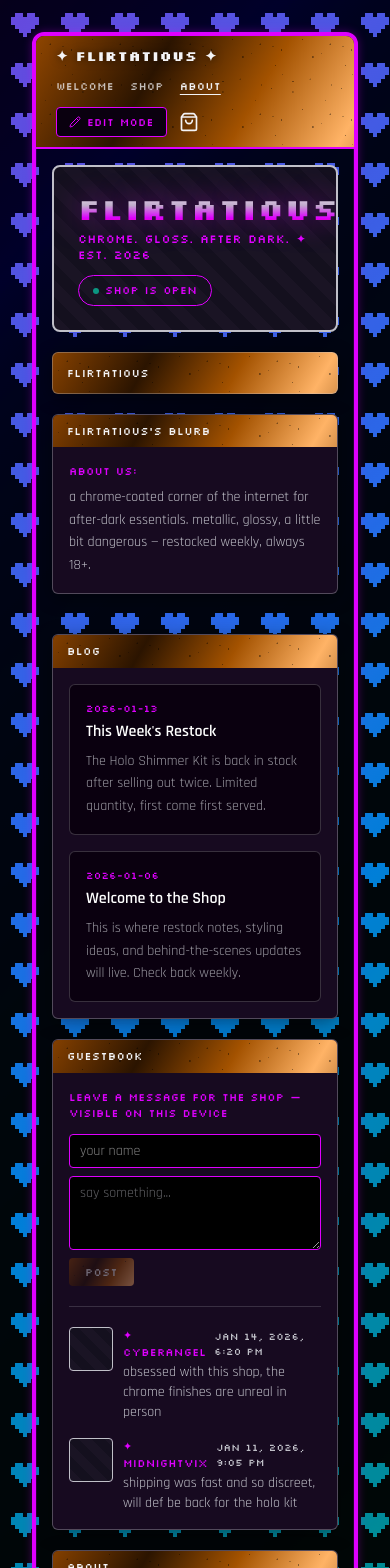
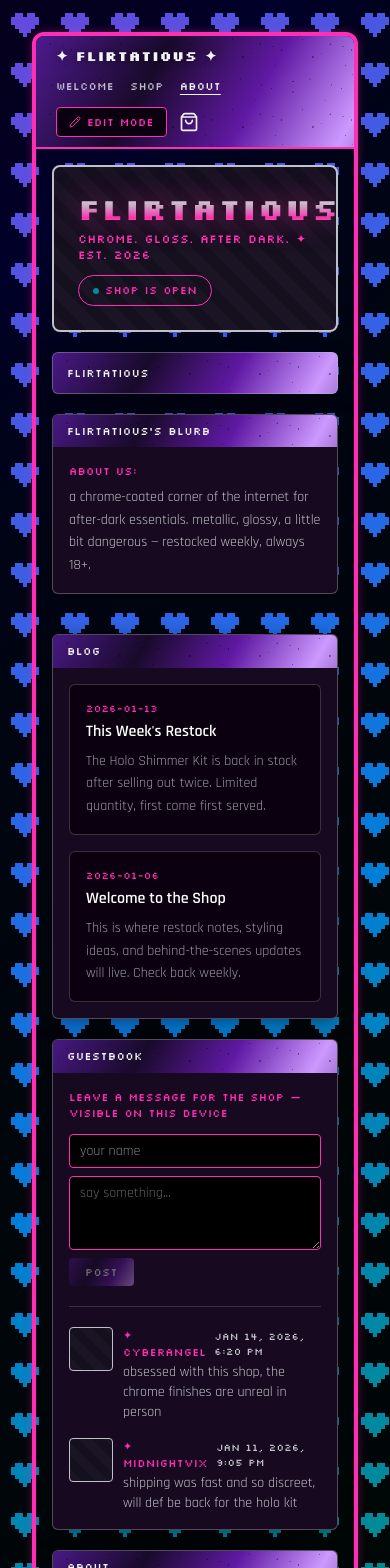
Before and after one commit to pwjkbc9ddp-netizen/flirtatious-app, a React (Vite) app: page /about in a window 390 px wide. Shown: the top 1568 px of the page. Built offline with nearby package versions, Linux system fonts and the light colour scheme.

Commit message:
Recolor entire UI to sample directly from the heart border gradient: chrome panels violet (was tangerine), primary accents magenta #ff2fb3 (was orchid), status cyan #00e5ff (was aqua), lime #aef62c as new tertiary accent (was coral)

```diff
--- a/src/components/CartDrawer.jsx
+++ b/src/components/CartDrawer.jsx
@@ -17,7 +17,7 @@ export default function CartDrawer({ open, onClose, cart, cartCount, cartTotal,
         </div>
         <div className="flex-1 overflow-y-auto p-4 flex flex-col gap-3">
           {cart.length === 0 && (
-            <div className="text-center font-mono text-xs text-[#df00ff] mt-10">your bag is empty</div>
+            <div className="text-center font-mono text-xs text-[#ff2fb3] mt-10">your bag is empty</div>
           )}
           {cart.map((item) => (
             <div key={item.id} className="flex gap-3 items-center border-b pb-3" style={{ borderColor: "rgba(192,192,200,0.15)" }}>
@@ -26,11 +26,11 @@ export default function CartDrawer({ open, onClose, cart, cartCount, cartTotal,
               </div>
               <div className="flex-1">
                 <div className="text-sm font-semibold text-white">{item.name}</div>
-                <div className="font-mono text-xs" style={{ color: "#df00ff" }}>${item.price.toFixed(2)}</div>
+                <div className="font-mono text-xs" style={{ color: "#ff2fb3" }}>${item.price.toFixed(2)}</div>
                 <div className="flex items-center gap-2 mt-1">
-                  <button onClick={() => onUpdateQty(item.id, item.qty - 1)} className="w-5 h-5 border rounded text-xs" style={{ borderColor: "#df00ff" }}>-</button>
+                  <button onClick={() => onUpdateQty(item.id, item.qty - 1)} className="w-5 h-5 border rounded text-xs" style={{ borderColor: "#ff2fb3" }}>-</button>
                   <span className="font-mono text-xs w-4 text-center">{item.qty}</span>
-                  <button onClick={() => onUpdateQty(item.id, item.qty + 1)} className="w-5 h-5 border rounded text-xs" style={{ borderColor: "#df00ff" }}>+</button>
+                  <button onClick={() => onUpdateQty(item.id, item.qty + 1)} className="w-5 h-5 border rounded text-xs" style={{ borderColor: "#ff2fb3" }}>+</button>
                 </div>
               </div>
             </div>
@@ -39,7 +39,7 @@ export default function CartDrawer({ open, onClose, cart, cartCount, cartTotal,
         <div className="p-4 border-t" style={{ borderColor: "rgba(192,192,200,0.25)" }}>
           <div className="flex justify-between font-mono text-sm mb-3">
             <span>Subtotal</span>
-            <span style={{ color: "#df00ff" }}>${cartTotal.toFixed(2)}</span>
+            <span style={{ color: "#ff2fb3" }}>${cartTotal.toFixed(2)}</span>
           </div>
           <button
             disabled={cart.length === 0}
--- a/src/components/Layout.jsx
+++ b/src/components/Layout.jsx
@@ -133,15 +133,15 @@ export default function Layout({
         .framed-inner {
           position: relative;
           z-index: 2;
-          border: 4px solid #df00ff;
-          box-shadow: 0 0 10px rgba(223,0,255,0.3), 0 0 0 1px rgba(223,0,255,0.15) inset;
+          border: 4px solid #ff2fb3;
+          box-shadow: 0 0 10px rgba(255,47,179,0.3), 0 0 0 1px rgba(255,47,179,0.15) inset;
         }
         .sparkle-bg {
           background:
-            radial-gradient(2px 2px at 20px 30px, rgba(223,0,255,0.5), transparent),
+            radial-gradient(2px 2px at 20px 30px, rgba(255,47,179,0.5), transparent),
             radial-gradient(2px 2px at 140px 90px, rgba(192,192,200,0.4), transparent),
-            radial-gradient(1.5px 1.5px at 90px 160px, rgba(255,0,102,0.5), transparent),
-            radial-gradient(2px 2px at 250px 60px, rgba(223,0,255,0.4), transparent),
+            radial-gradient(1.5px 1.5px at 90px 160px, rgba(174,246,44,0.5), transparent),
+            radial-gradient(2px 2px at 250px 60px, rgba(255,47,179,0.4), transparent),
             radial-gradient(1.5px 1.5px at 320px 200px, rgba(192,192,200,0.4), transparent);
           background-size: 380px 380px;
           background-color: transparent;
@@ -159,7 +159,7 @@ export default function Layout({
           color: #c0c0c8;
         }
         .thumb-fallback {
-          background-color: rgba(223,0,255,0.35);
+          background-color: rgba(255,47,179,0.35);
           background-image: repeating-linear-gradient(45deg, #1a1424 0 9px, #14101e 9px 18px);
         }
         @keyframes pulse { 0%, 100% { opacity: 1; } 50% { opacity: 0.25; } }
@@ -170,7 +170,7 @@ export default function Layout({
         .chrome-silver {
           position: relative;
           overflow: hidden;
-          background: linear-gradient(120deg, #4d2200 0%, #b35900 18%, #ff9933 28%, #8c4400 42%, #2b1400 58%, #a35200 72%, #ffb366 85%, #663300 100%);
+          background: linear-gradient(120deg, #2e0f4d 0%, #6a1fb3 18%, #b366ff 28%, #4d1a8c 42%, #190a2b 58%, #6019a3 72%, #cc99ff 85%, #3d1966 100%);
           background-size: 220% 220%;
           animation: chromeShift 9s ease-in-out infinite;
         }
@@ -236,7 +236,7 @@ export default function Layout({
       <div className="sparkle-bg pb-16">
         {/* TOP NAV */}
         <div className="chrome-silver flex justify-between items-center gap-3 px-5 py-2.5 flex-wrap"
-          style={{ borderBottom: "2px solid #df00ff" }}>
+          style={{ borderBottom: "2px solid #ff2fb3" }}>
           <NavLink to="/" className="chrome-silver-content font-display font-black tracking-widest text-sm sm:text-base" style={{ color: "#f4f4f6", textShadow: "0 0 8px rgba(0,0,0,0.6)" }}>
             ✦ {settings.brandName} ✦
           </NavLink>
@@ -257,9 +257,9 @@ export default function Layout({
               onClick={() => setEditMode((v) => !v)}
               className="font-mono text-[11px] tracking-wide px-3 py-1.5 rounded border transition-colors flex items-center gap-1.5"
               style={{
-                background: editMode ? "#df00ff" : "#0a000f",
-                color: editMode ? "#0a000f" : "#df00ff",
-                borderColor: "#df00ff",
+                background: editMode ? "#ff2fb3" : "#0a000f",
+                color: editMode ? "#0a000f" : "#ff2fb3",
+                borderColor: "#ff2fb3",
               }}
             >
               <Pencil size={12} /> {editMode ? "editing" : "edit mode"}
@@ -267,7 +267,7 @@ export default function Layout({
             <button onClick={() => setCartOpen(true)} className="relative" style={{ color: "#f4f4f6" }}>
               <ShoppingBag size={20} />
               {cartCount > 0 && (
-                <span className="absolute -top-2 -right-2 bg-[#df00ff] text-[#0a000f] text-[10px] font-bold rounded-full w-4 h-4 flex items-center justify-center">
+                <span className="absolute -top-2 -right-2 bg-[#ff2fb3] text-[#0a000f] text-[10px] font-bold rounded-full w-4 h-4 flex items-center justify-center">
                   {cartCount}
                 </span>
               )}
@@ -276,7 +276,7 @@ export default function Layout({
         </div>
 
         {saveStatus && (
-          <div className="font-mono text-[10px] text-center py-1 tracking-wide" style={{ color: saveStatus === "error" ? "#ff6b6b" : "#df00ff" }}>
+          <div className="font-mono text-[10px] text-center py-1 tracking-wide" style={{ color: saveStatus === "error" ? "#ff6b6b" : "#ff2fb3" }}>
             {saveStatus === "saving" ? "saving..." : saveStatus === "saved" ? "✓ saved" : "save failed"}
           </div>
         )}
@@ -301,12 +301,12 @@ export default function Layout({
                   <input
                     value={settings.brandName}
                     onChange={(e) => setSettings((s) => ({ ...s, brandName: e.target.value }))}
-                    className="font-display font-black text-2xl bg-black/60 border border-[#df00ff] rounded px-2 py-1 text-white"
+                    className="font-display font-black text-2xl bg-black/60 border border-[#ff2fb3] rounded px-2 py-1 text-white"
                   />
                   <input
                     value={settings.tagline}
                     onChange={(e) => setSettings((s) => ({ ...s, tagline: e.target.value }))}
-                    className="font-mono text-xs bg-black/60 border border-[#df00ff] rounded px-2 py-1 text-[#df00ff]"
+                    className="font-mono text-xs bg-black/60 border border-[#ff2fb3] rounded px-2 py-1 text-[#ff2fb3]"
                   />
                   <input
                     value={settings.bannerGif}
@@ -319,16 +319,16 @@ export default function Layout({
                 <>
                   <h1 className="font-display font-black tracking-widest text-3xl sm:text-5xl"
                     style={{
-                      background: "linear-gradient(180deg, #ffffff 0%, #c0c0c8 40%, #df00ff 75%, #ff0066 100%)",
+                      background: "linear-gradient(180deg, #ffffff 0%, #c0c0c8 40%, #ff2fb3 75%, #aef62c 100%)",
                       WebkitBackgroundClip: "text",
                       backgroundClip: "text",
                       color: "transparent",
-                      textShadow: "0 0 30px rgba(223,0,255,0.5)",
+                      textShadow: "0 0 30px rgba(255,47,179,0.5)",
                     }}
                   >
                     {settings.brandName}
                   </h1>
-                  <div className="font-mono text-xs tracking-wide mt-1" style={{ color: "#df00ff" }}>{settings.tagline}</div>
+                  <div className="font-mono text-xs tracking-wide mt-1" style={{ color: "#ff2fb3" }}>{settings.tagline}</div>
                 </>
               )}
             </div>
@@ -336,13 +336,13 @@ export default function Layout({
               {editMode && (
                 <button
                   onClick={() => setEditingSettings((v) => !v)}
-                  className="font-mono text-[10px] px-2 py-1 rounded border border-[#df00ff] text-[#df00ff] flex items-center gap-1"
+                  className="font-mono text-[10px] px-2 py-1 rounded border border-[#ff2fb3] text-[#ff2fb3] flex items-center gap-1"
                 >
                   {editingSettings ? <Check size={11} /> : <Pencil size={11} />} {editingSettings ? "done" : "edit banner"}
                 </button>
               )}
-              <div className="font-mono text-[11px] tracking-wide px-3.5 py-1.5 rounded-full border" style={{ borderColor: "#df00ff", color: "#df00ff" }}>
-                <span className="inline-block w-1.5 h-1.5 rounded-full bg-[#00ffcc] mr-1.5 pulse-dot" />
+              <div className="font-mono text-[11px] tracking-wide px-3.5 py-1.5 rounded-full border" style={{ borderColor: "#ff2fb3", color: "#ff2fb3" }}>
+                <span className="inline-block w-1.5 h-1.5 rounded-full bg-[#00e5ff] mr-1.5 pulse-dot" />
                 SHOP IS OPEN
               </div>
             </div>
@@ -364,12 +364,12 @@ export default function Layout({
             </div>
 
             <Module title={`${settings.brandName}'s BLURB`}>
-              <span className="font-mono text-[11px] tracking-wide block mb-1.5" style={{ color: "#df00ff" }}>about us:</span>
+              <span className="font-mono text-[11px] tracking-wide block mb-1.5" style={{ color: "#ff2fb3" }}>about us:</span>
               {editMode ? (
                 <textarea
                   value={settings.blurb}
                   onChange={(e) => setSettings((s) => ({ ...s, blurb: e.target.value }))}
-                  className="w-full bg-black border border-[#df00ff] rounded px-2 py-1.5 text-sm text-[#c0c0c8]"
+                  className="w-full bg-black border border-[#ff2fb3] rounded px-2 py-1.5 text-sm text-[#c0c0c8]"
                   rows={4}
                 />
               ) : (
@@ -379,14 +379,14 @@ export default function Layout({
 
             {editMode && (
               <Module title="BORDER STYLE">
-                <span className="font-mono text-[11px] tracking-wide block mb-1.5" style={{ color: "#df00ff" }}>
+                <span className="font-mono text-[11px] tracking-wide block mb-1.5" style={{ color: "#ff2fb3" }}>
                   default blinkie border (applies to every item unless it has its own):
                 </span>
                 <input
                   value={settings.defaultBorderGif}
                   onChange={(e) => setSettings((s) => ({ ...s, defaultBorderGif: e.target.value }))}
                   placeholder="border GIF URL"
-                  className="w-full font-mono text-[10px] bg-black border border-[#df00ff] rounded px-2 py-1.5 text-[#c0c0c8]"
+                  className="w-full font-mono text-[10px] bg-black border border-[#ff2fb3] rounded px-2 py-1.5 text-[#c0c0c8]"
                 />
                 {settings.defaultBorderGif && (
                   <div
--- a/src/components/Misc.jsx
+++ b/src/components/Misc.jsx
@@ -1,7 +1,7 @@
 export function StatRow({ label, value, last }) {
   return (
     <div className={`flex justify-between font-mono text-[11.5px] py-1.5 ${last ? "" : "border-b border-dashed"}`} style={{ borderColor: "rgba(192,192,200,0.2)" }}>
-      <span style={{ color: "#df00ff" }}>{label}</span>
+      <span style={{ color: "#ff2fb3" }}>{label}</span>
       <span>{value}</span>
     </div>
   );
@@ -12,7 +12,7 @@ export function SidebarLink({ children, onClick }) {
     <button
       onClick={onClick}
       className="block w-full text-center bg-black border rounded px-2 py-2 font-mono text-[11px] tracking-wide transition-colors"
-      style={{ borderColor: "#df00ff", color: "#df00ff" }}
+      style={{ borderColor: "#ff2fb3", color: "#ff2fb3" }}
     >
       {children}
     </button>
@@ -24,7 +24,7 @@ export function Comment({ who, text, last }) {
     <div className={`flex gap-2.5 py-2.5 ${last ? "" : "border-b border-dashed"}`} style={{ borderColor: "rgba(192,192,200,0.2)" }}>
       <div className="w-11 h-11 rounded border flex-shrink-0 thumb-fallback" style={{ borderColor: "#c0c0c8" }} />
       <div>
-        <div className="font-mono text-[11px]" style={{ color: "#df00ff" }}>✦ {who}</div>
+        <div className="font-mono text-[11px]" style={{ color: "#ff2fb3" }}>✦ {who}</div>
         <p className="text-sm mt-0.5">{text}</p>
       </div>
     </div>
--- a/src/components/PostRow.jsx
+++ b/src/components/PostRow.jsx
@@ -3,7 +3,7 @@ import { Pencil, Trash2, Check } from "lucide-react";
 export default function PostRow({ post, editMode, isEditing, onEditToggle, onUpdate, onDelete }) {
   if (isEditing) {
     return (
-      <div className="rounded-md p-3 border" style={{ background: "#0a000f", borderColor: "#df00ff" }}>
+      <div className="rounded-md p-3 border" style={{ background: "#0a000f", borderColor: "#ff2fb3" }}>
         <div className="grid grid-cols-1 sm:grid-cols-[1fr_160px] gap-2 mb-2">
           <input value={post.title} onChange={(e) => onUpdate({ title: e.target.value })} placeholder="title"
             className="bg-black border rounded px-2 py-1.5 text-sm text-white" style={{ borderColor: "#c0c0c8" }} />
@@ -14,7 +14,7 @@ export default function PostRow({ post, editMode, isEditing, onEditToggle, onUpd
           className="w-full bg-black border rounded px-2 py-1.5 text-sm text-white mb-2" style={{ borderColor: "#c0c0c8" }} rows={4} />
         <div className="flex justify-end gap-2">
           <button onClick={onDelete} className="font-mono text-[11px] flex items-center gap-1 text-red-400 px-2 py-1"><Trash2 size={12} /> delete</button>
-          <button onClick={onEditToggle} className="font-mono text-[11px] flex items-center gap-1 text-[#00ffcc] px-2 py-1"><Check size={12} /> done</button>
+          <button onClick={onEditToggle} className="font-mono text-[11px] flex items-center gap-1 text-[#00e5ff] px-2 py-1"><Check size={12} /> done</button>
         </div>
       </div>
     );
@@ -24,13 +24,13 @@ export default function PostRow({ post, editMode, isEditing, onEditToggle, onUpd
     <div className="rounded-md p-4 border" style={{ background: "#0a000f", borderColor: "rgba(192,192,200,0.25)" }}>
       <div className="flex items-start justify-between gap-3">
         <div>
-          <div className="font-mono text-[10px] tracking-wide mb-1" style={{ color: "#df00ff" }}>
+          <div className="font-mono text-[10px] tracking-wide mb-1" style={{ color: "#ff2fb3" }}>
             {post.date}
           </div>
           <h3 className="font-semibold text-white text-base sm:text-lg mb-1.5">{post.title}</h3>
         </div>
         {editMode && (
-          <button onClick={onEditToggle} className="font-mono text-[10px] flex items-center gap-1 px-2.5 py-1.5 rounded border flex-shrink-0" style={{ borderColor: "#df00ff", color: "#df00ff" }}>
+          <button onClick={onEditToggle} className="font-mono text-[10px] flex items-center gap-1 px-2.5 py-1.5 rounded border flex-shrink-0" style={{ borderColor: "#ff2fb3", color: "#ff2fb3" }}>
             <Pencil size={11} /> edit
           </button>
         )}
--- a/src/pages/AboutPage.jsx
+++ b/src/pages/AboutPage.jsx
@@ -50,7 +50,7 @@ export default function AboutPage() {
         title="BLOG"
         headerRight={
           editMode && (
-            <button onClick={addPost} className="font-mono text-[10px] flex items-center gap-1 text-[#df00ff]">
+            <button onClick={addPost} className="font-mono text-[10px] flex items-center gap-1 text-[#ff2fb3]">
               <Plus size={12} /> add post
             </button>
           )
@@ -69,7 +69,7 @@ export default function AboutPage() {
             />
           ))}
           {posts.length === 0 && (
-            <div className="text-center py-10 font-mono text-xs text-[#df00ff]">
+            <div className="text-center py-10 font-mono text-xs text-[#ff2fb3]">
               no posts yet — {editMode ? "click \"add post\" above" : "toggle edit mode to add some"}
             </div>
           )}
@@ -77,7 +77,7 @@ export default function AboutPage() {
       </Module>
 
       <Module title="GUESTBOOK">
-        <p className="font-mono text-[11px] tracking-wide mb-3" style={{ color: "#df00ff" }}>
+        <p className="font-mono text-[11px] tracking-wide mb-3" style={{ color: "#ff2fb3" }}>
           leave a message for the shop — visible on this device
         </p>
 
@@ -87,7 +87,7 @@ export default function AboutPage() {
             onChange={(e) => setWallName(e.target.value)}
             placeholder="your name"
             className="bg-black border rounded px-2.5 py-1.5 text-sm text-white"
-            style={{ borderColor: "#df00ff" }}
+            style={{ borderColor: "#ff2fb3" }}
           />
           <textarea
             value={wallMessage}
@@ -95,7 +95,7 @@ export default function AboutPage() {
             placeholder="say something..."
             rows={3}
             className="w-full bg-black border rounded px-2.5 py-1.5 text-sm text-[#c0c0c8]"
-            style={{ borderColor: "#df00ff" }}
+            style={{ borderColor: "#ff2fb3" }}
           />
           <button
             onClick={handlePost}
@@ -112,7 +112,7 @@ export default function AboutPage() {
               <div className="w-11 h-11 rounded border flex-shrink-0 thumb-fallback" style={{ borderColor: "#c0c0c8" }} />
               <div className="flex-1">
                 <div className="flex items-center justify-between gap-2">
-                  <span className="font-mono text-[11px]" style={{ color: "#df00ff" }}>✦ {w.name}</span>
+                  <span className="font-mono text-[11px]" style={{ color: "#ff2fb3" }}>✦ {w.name}</span>
                   <div className="flex items-center gap-2">
                     <span className="font-mono text-[10px]" style={{ color: "#c0c0c8" }}>{formatWallDate(w.date)}</span>
                     {editMode && (
@@ -127,7 +127,7 @@ export default function AboutPage() {
             </div>
           ))}
           {wallPosts.length === 0 && (
-            <div className="text-center py-10 font-mono text-xs" style={{ color: "#df00ff" }}>
+            <div className="text-center py-10 font-mono text-xs" style={{ color: "#ff2fb3" }}>
               no messages yet — be the first to post
             </div>
           )}
@@ -141,13 +141,13 @@ export default function AboutPage() {
               value={settings.aboutHeading}
               onChange={(e) => setSettings((s) => ({ ...s, aboutHeading: e.target.value }))}
               placeholder="heading"
-              className="font-display font-black text-xl bg-black border border-[#df00ff] rounded px-2 py-1.5 text-white"
+              className="font-display font-black text-xl bg-black border border-[#ff2fb3] rounded px-2 py-1.5 text-white"
             />
             <textarea
               value={settings.aboutBody}
               onChange={(e) => setSettings((s) => ({ ...s, aboutBody: e.target.value }))}
               placeholder="about text"
-              className="w-full bg-black border border-[#df00ff] rounded px-2 py-1.5 text-sm text-[#c0c0c8]"
+              className="w-full bg-black border border-[#ff2fb3] rounded px-2 py-1.5 text-sm text-[#c0c0c8]"
               rows={8}
             />
           </div>
--- a/src/pages/CollectionPage.jsx
+++ b/src/pages/CollectionPage.jsx
@@ -28,7 +28,7 @@ export default function CollectionPage() {
     return (
       <Module title="NOT FOUND">
         <p className="text-sm mb-3">That collection doesn't exist.</p>
-        <button onClick={() => navigate("/shop")} className="font-mono text-[11px] flex items-center gap-1" style={{ color: "#df00ff" }}>
+        <button onClick={() => navigate("/shop")} className="font-mono text-[11px] flex items-center gap-1" style={{ color: "#ff2fb3" }}>
           <ArrowLeft size={12} /> back to shop
         </button>
       </Module>
@@ -40,11 +40,11 @@ export default function CollectionPage() {
       title={category.label.toUpperCase()}
       headerRight={
         <div className="flex items-center gap-3">
-          <button onClick={() => navigate("/shop")} className="font-mono text-[10px] flex items-center gap-1" style={{ color: "#df00ff" }}>
+          <button onClick={() => navigate("/shop")} className="font-mono text-[10px] flex items-center gap-1" style={{ color: "#ff2fb3" }}>
             <ArrowLeft size={12} /> back to shop
           </button>
           {editMode && (
-            <button onClick={() => addProduct(category.tag || undefined)} className="font-mono text-[10px] flex items-center gap-1" style={{ color: "#df00ff" }}>
+            <button onClick={() => addProduct(category.tag || undefined)} className="font-mono text-[10px] flex items-center gap-1" style={{ color: "#ff2fb3" }}>
               <Plus size={12} /> add item
             </button>
           )}
@@ -68,7 +68,7 @@ export default function CollectionPage() {
           />
         ))}
         {filtered.length === 0 && (
-          <div className="text-center py-10 font-mono text-xs" style={{ color: "#df00ff" }}>
+          <div className="text-center py-10 font-mono text-xs" style={{ color: "#ff2fb3" }}>
             nothing tagged "{category.label}" yet
           </div>
         )}
--- a/src/pages/ShopPage.jsx
+++ b/src/pages/ShopPage.jsx
@@ -53,7 +53,7 @@ export default function ShopPage() {
                 label="Status:"
                 value={
                   inStock ? (
-                    <span style={{ color: "#00ffcc" }}>● in stock</span>
+                    <span style={{ color: "#00e5ff" }}>● in stock</span>
                   ) : (
                     <span style={{ color: "#c0c0c8" }}>○ none yet</span>
                   )
```
Also changed, not shown: src/components/ProductRow.jsx (+7 -7 lines).
